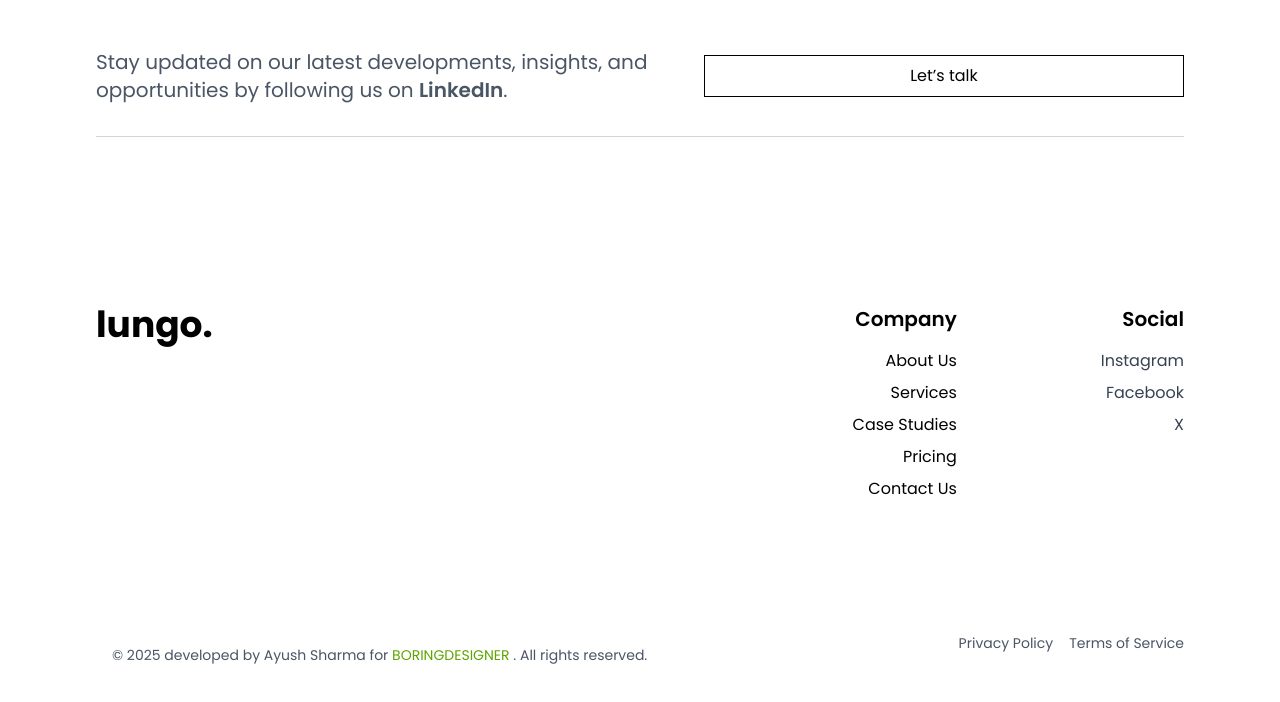
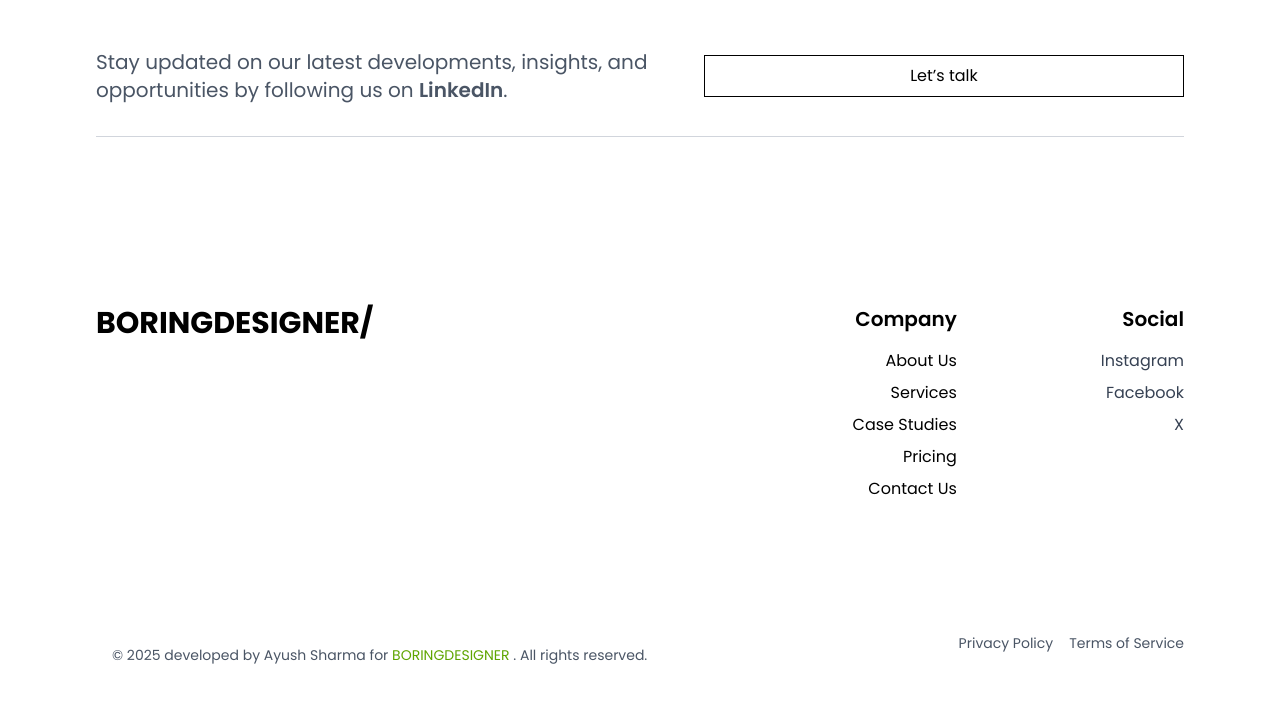
Before and after one commit to Ayush-Sharma-001/Greenside-minimal, a Next.js app: page /components/Footer in a window 1280 px wide. Shown: the top 702 px of the page. Built offline with nearby package versions, Linux system fonts and the light colour scheme.

Commit message:
logo name changed

```diff
--- a/app/components/Footer/page.tsx
+++ b/app/components/Footer/page.tsx
@@ -19,7 +19,7 @@ const Footer: React.FC = () => {
         <div className="grid grid-cols-2 md:grid-cols-5 gap-12 mb-12 md:py-30 py-0 md:mb-0">
           {/* Logo */}
           <div className="col-span-3 ">
-            <h3 className="text-4xl font-bold">lungo.</h3>
+            <h3 className="text-3xl font-bold">BORINGDESIGNER/</h3>
           </div>
 
           {/* Company Links */}
--- a/app/components/navbar/page.tsx
+++ b/app/components/navbar/page.tsx
@@ -38,7 +38,7 @@ const Navbar: React.FC = () => {
         <div className="container mx-auto flex items-center justify-between py-4">
           {/* Logo */}
           <div className="text-xl font-bold cursor-pointer">
-            <a href="#hero">lungo.</a>
+            <a href="#hero">BORINGDESIGNER/</a>
           </div>
 
           {/* Desktop Nav */}
@@ -62,7 +62,7 @@ const Navbar: React.FC = () => {
 
           {/* Hamburger */}
           <div className="md:hidden">
-            <button className="text-gray-400 focus:outline-none" onClick={toggleMobileMenu}>
+            <button className="text-white focus:outline-none" onClick={toggleMobileMenu}>
               <svg
                 xmlns="http://www.w3.org/2000/svg"
                 className="h-6 w-6"
--- a/app/page.tsx
+++ b/app/page.tsx
@@ -1,3 +1,4 @@
+
 
 import Navbar from "./components/navbar/page";
 import Hero from "./components/hero/page";
```
Also changed, not shown: app/components/hero/page.tsx (+17 -2 lines).
